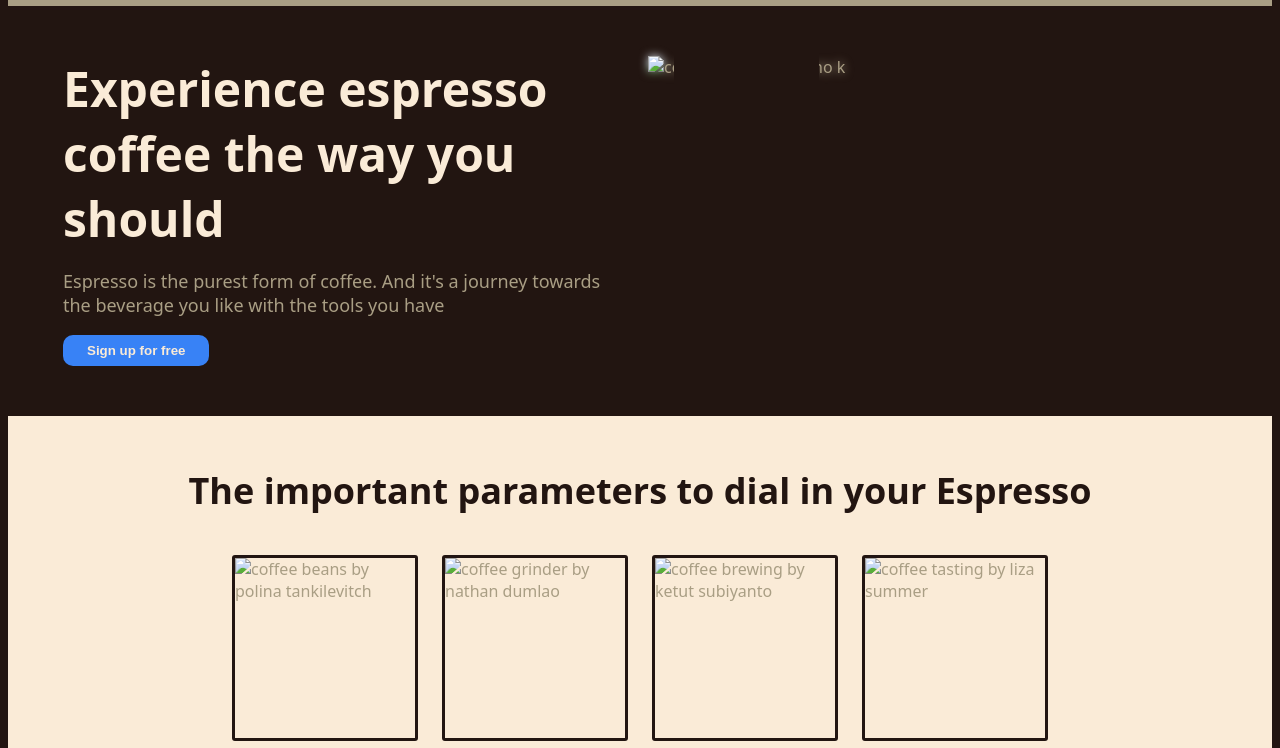
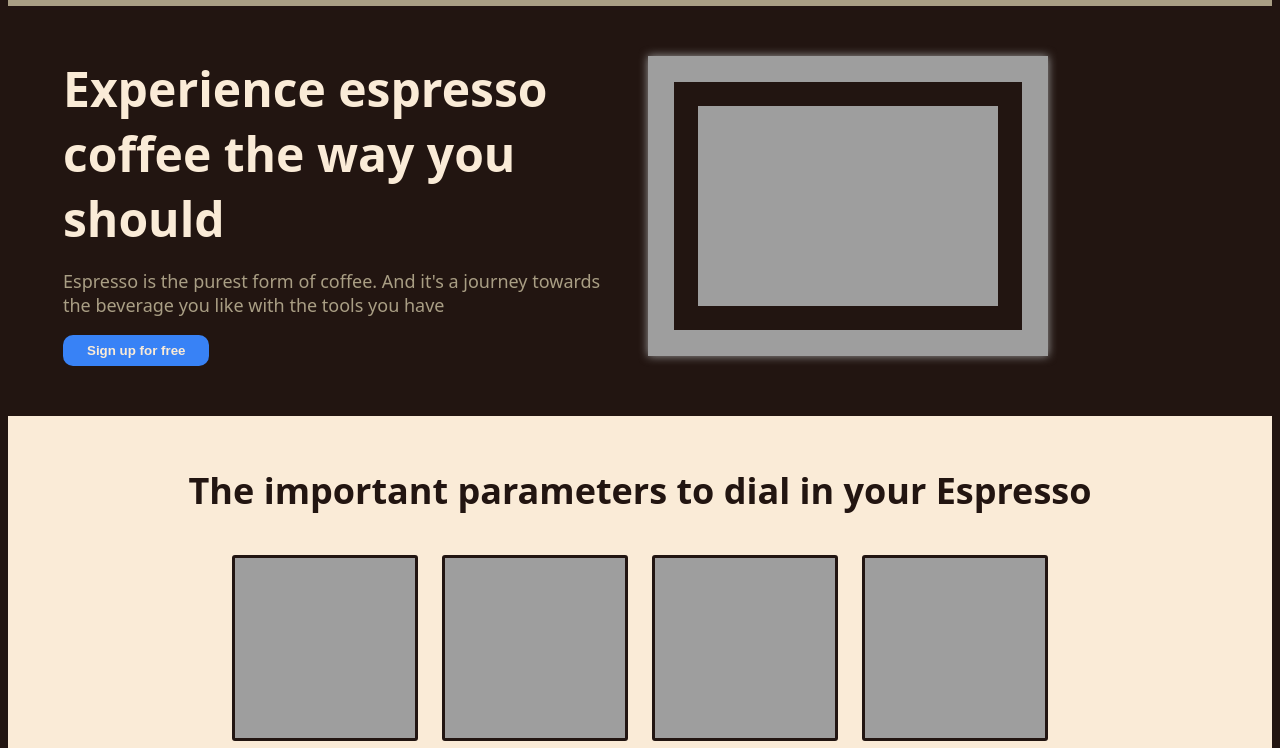
Before and after one commit to jazsouf/espresso-journey, a plain HTML site: page index.html in a window 1280 px wide. Shown: the part 52-800 px from the top of the page. Drawn offline with Linux system fonts and the light colour scheme; the site is published under a folder, as on GitHub Pages, so addresses that start at the root find nothing.

Commit message:
fix images issue for github pages

```diff
--- a/index.html
+++ b/index.html
@@ -22,8 +22,8 @@
         <button class="signup"><a href="">Sign up for free</a></button>
     </div>
     <div class="right-div">
-        <img class="main-image blurred" src="/img/coffee-puck-pexels-mizuno-k-13737041.jpeg" alt="coffee puck by mizuno k">
-        <img class="main-image not-blurred" src="/img/coffee-puck-pexels-mizuno-k-13737041.jpeg" alt="coffee puck by mizuno k">
+        <img class="main-image blurred" src="img/coffee-puck-pexels-mizuno-k-13737041.jpeg" alt="coffee puck by mizuno k">
+        <img class="main-image not-blurred" src="img/coffee-puck-pexels-mizuno-k-13737041.jpeg" alt="coffee puck by mizuno k">
     </div>
   </section>
 
@@ -32,25 +32,25 @@
     <div class="cards">
         <div class="card">
             <div class="box">
-                <img class="image" src="/img/coffee-beans-pexels-polina-tankilevitch-4109743.jpeg" alt="coffee beans by polina tankilevitch">
+                <img class="image" src="img/coffee-beans-pexels-polina-tankilevitch-4109743.jpeg" alt="coffee beans by polina tankilevitch">
             </div>
             <p class="subtext">The beans' roast</p>
         </div>
         <div class="card">
             <div class="box">
-                <img class="image" src="/img/coffee-grinder-by-nathan-dumlao.jpeg" alt="coffee grinder by nathan dumlao">
+                <img class="image" src="img/coffee-grinder-by-nathan-dumlao.jpeg" alt="coffee grinder by nathan dumlao">
             </div>
             <p class="subtext">The grinder settings</p>
         </div>
         <div class="card">
             <div class="box">
-                <img class="image" src="/img/coffee-ratio-pexels-ketut-subiyanto-4353571.jpeg" alt="coffee brewing by ketut subiyanto">
+                <img class="image" src="img/coffee-ratio-pexels-ketut-subiyanto-4353571.jpeg" alt="coffee brewing by ketut subiyanto">
             </div>
             <p class="subtext">The brewing ratio</p>
         </div>
         <div class="card">
             <div class="box">
-                <img class="image" src="/img/coffee-tasting-pexels-liza-summer-6347758.jpeg" alt="coffee tasting by liza summer">
+                <img class="image" src="img/coffee-tasting-pexels-liza-summer-6347758.jpeg" alt="coffee tasting by liza summer">
             </div>
             <p class="subtext">The cup taste</p>
         </div>
```
